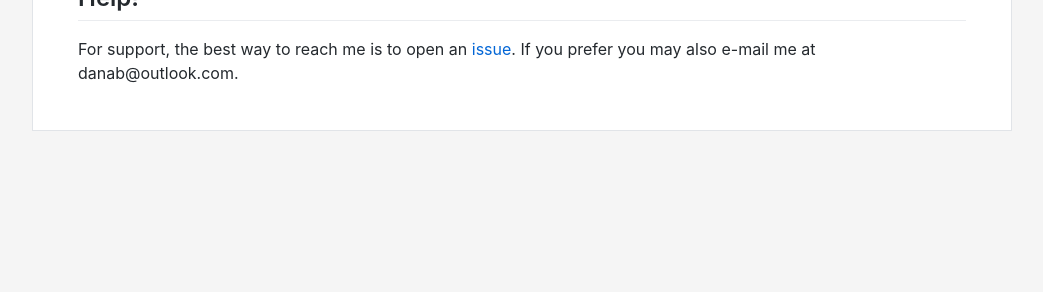
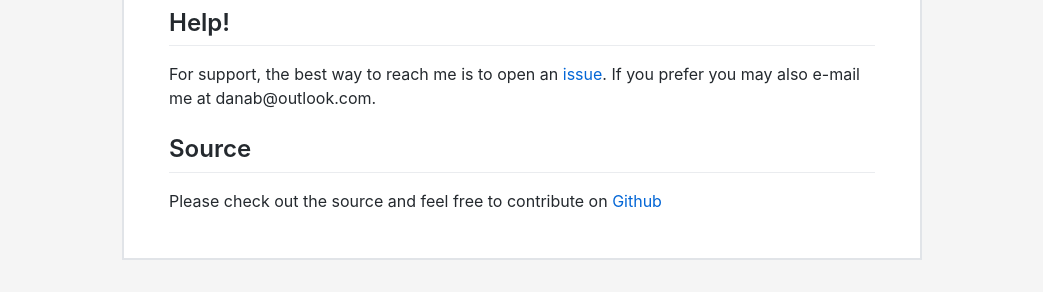
Before and after one commit to danab/basebot, a website: page docs/index.html in a window 1280 px wide. Shown: the part 2722-3014 px from the top of the page, without its empty margins (118-1161 px from the left). Before the commit the page ends 2885 px from the top, so only its background shows below. Drawn offline with Linux system fonts and the light colour scheme.

Commit message:
Tweak readme and docs

```diff
--- a/docs/githubstyles.css
+++ b/docs/githubstyles.css
@@ -12,10 +12,10 @@ body {
 .markdown-body {
 	box-sizing: border-box;
 	min-width: 200px;
-	max-width: 980px;
+	max-width: 800px;
 	margin: 2em auto;
 	padding: 45px;
-	border: 1px solid #e1e4e8;
+	border: 2px solid #e1e4e8;
 	background: #fff;
 }
 
--- a/docs/index.html
+++ b/docs/index.html
@@ -75,6 +75,10 @@
 		<p>For support, the best way to reach me is to open an <a href="https://github.com/danab/basebot/issues">issue</a>.
 			If
 			you prefer you may also e-mail me at danab@outlook.com.</p>
+
+		<h2 id="source">Source</h2>
+
+		<p>Please check out the source and feel free to contribute on <a href="https://github.com/danab/basebot">Github</a></p>
 	</div>
 </body>
 
```
Also changed, not shown: README.md.
